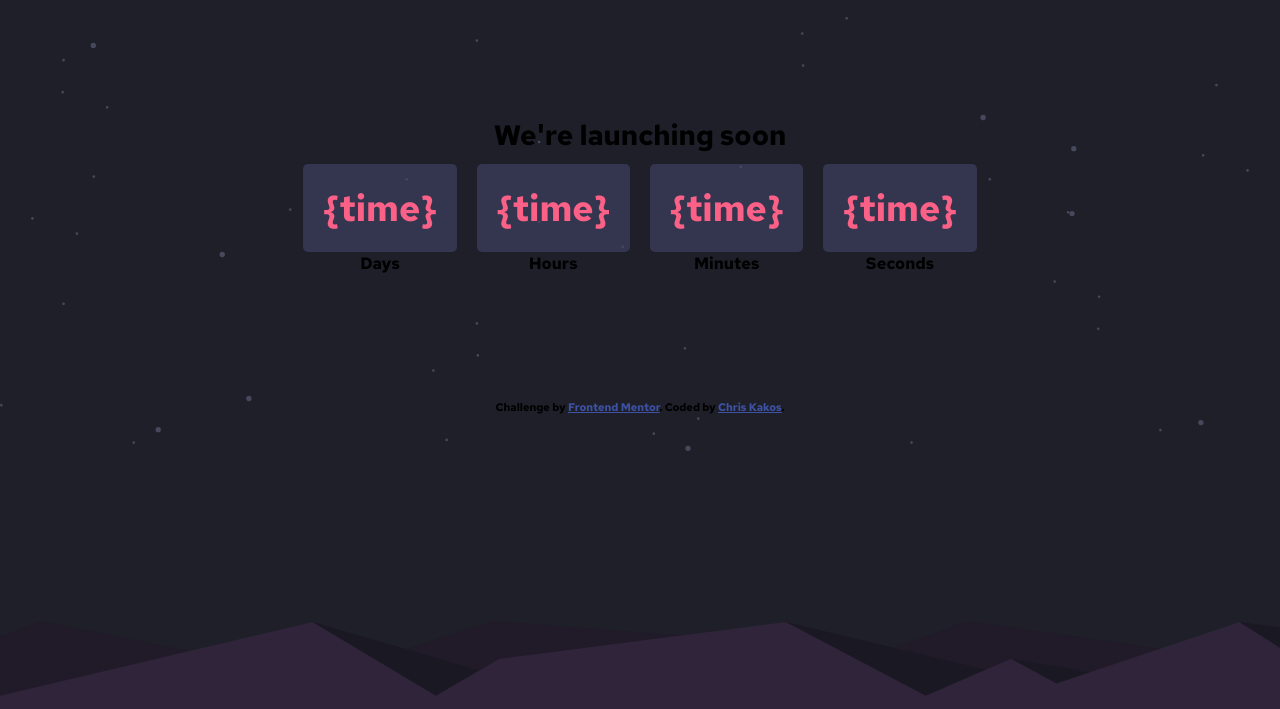
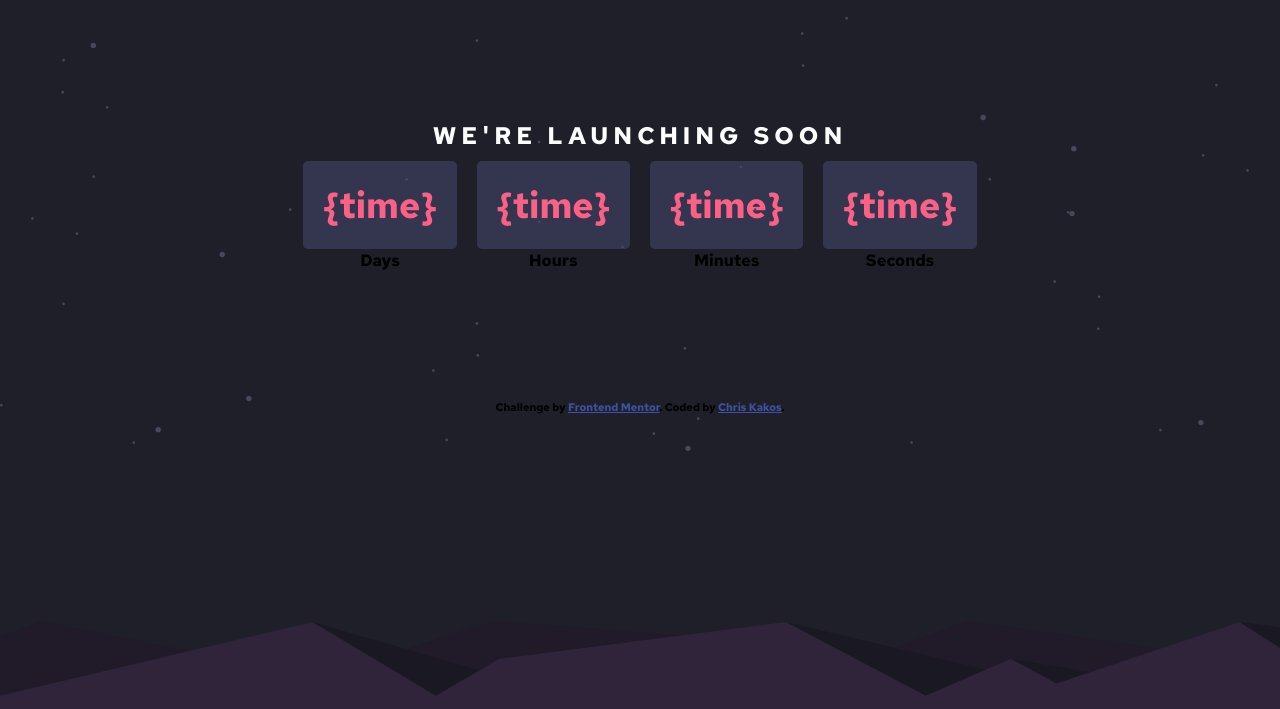
Before and after one commit to ch2isk4kos/fm-launch-countdown-timer, a plain HTML site: page index.html in a window 1280 px wide. Shown: the top 709 px of the page. Drawn offline with Linux system fonts and the light colour scheme.

Commit message:
add color, sizing and spacing for container heading

```diff
--- a/style.css
+++ b/style.css
@@ -32,6 +32,13 @@ img {
   justify-content: center;
   align-items: center;
   min-height: 50vh;
+}
+.container h1 {
+  color: white;
+  font-size: 24px;
+  text-transform: uppercase;
+  letter-spacing: 5px;
+  z-index: 200;
 }
 
 /* Countdown */
```
